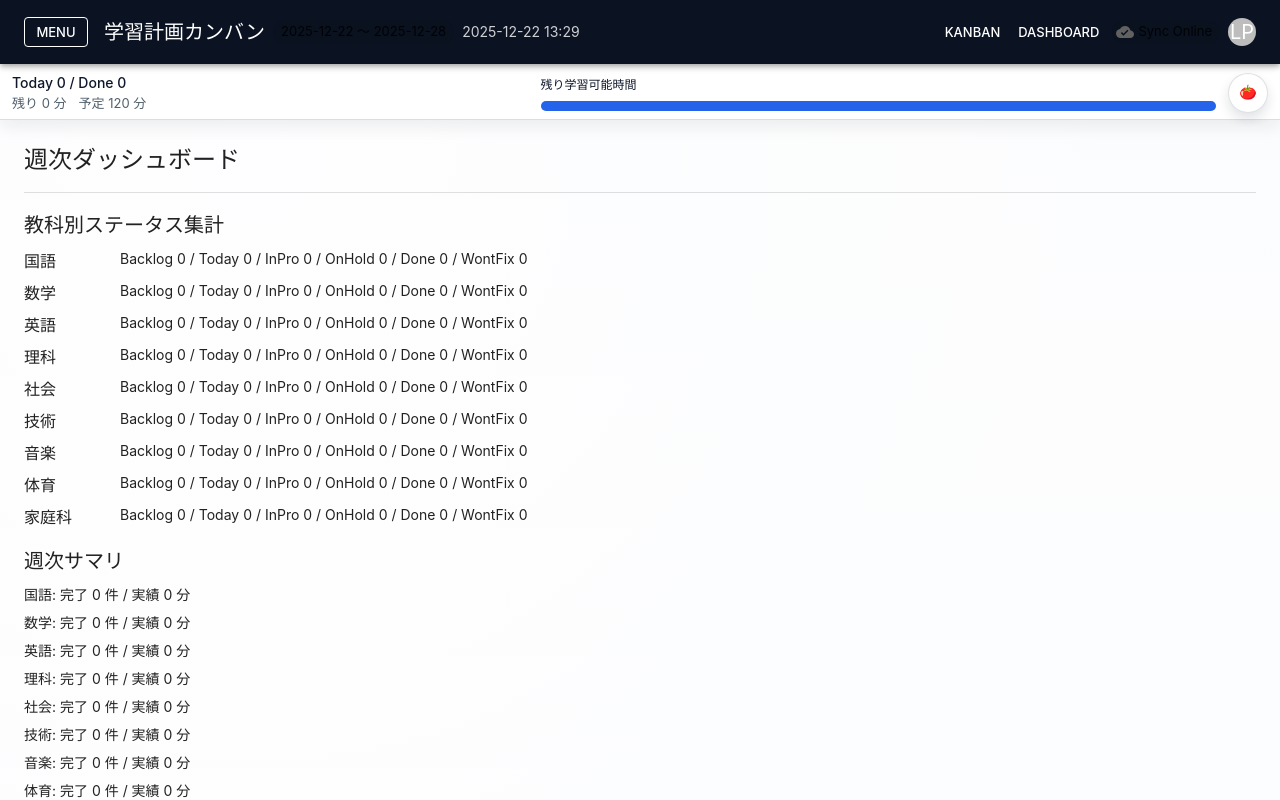
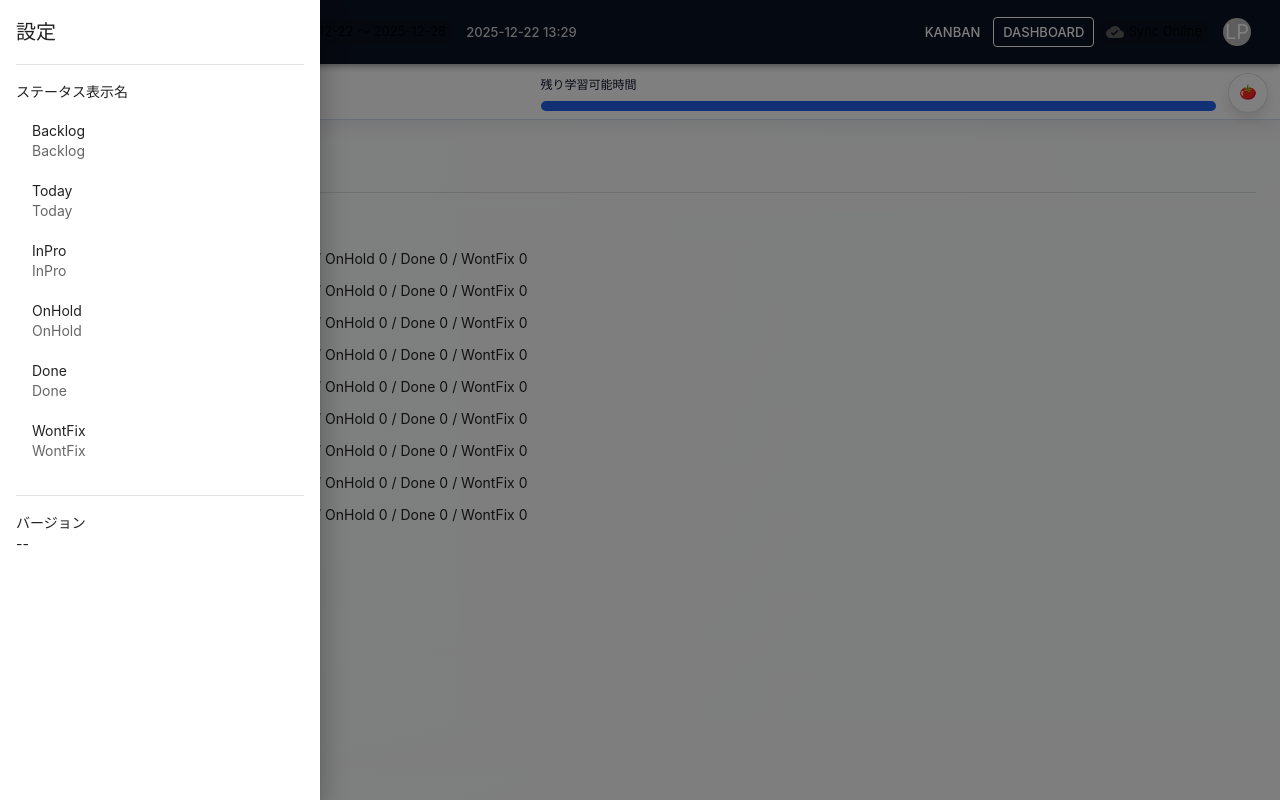
Before and after one commit to taturou/study_kanban, a React (Vite) app: page /dashboard in a window 1280 px wide. Both pictures are taken after a click on the button "MENU". Built offline with nearby package versions, Linux system fonts and the light colour scheme.

Commit message:
feat: AppBar 操作と SettingsPanel を追加
AppBar から設定/日付ビュー/ダッシュボード/同期状態/アカウント操作を開けるようにし、SettingsPanel と動作テストを追加する。

```diff
--- a/src/app/AppShell.tsx
+++ b/src/app/AppShell.tsx
@@ -1,10 +1,28 @@
-import { AppBar, Toolbar, Typography, Box, Button, Avatar, Chip } from "@mui/material";
+import {
+  AppBar,
+  Toolbar,
+  Typography,
+  Box,
+  Button,
+  Avatar,
+  Chip,
+  Dialog,
+  DialogActions,
+  DialogContent,
+  DialogContentText,
+  DialogTitle,
+  IconButton,
+  Menu,
+  MenuItem,
+} from "@mui/material";
 import CloudDoneIcon from "@mui/icons-material/CloudDone";
 import CloudOffIcon from "@mui/icons-material/CloudOff";
 import { useEffect, useMemo, useState } from "react";
 import { useTranslation } from "react-i18next";
+import { useNavigate, useRouterState } from "@tanstack/react-router";
 import { useKanbanStore } from "../store/kanbanStore";
 import { KanbanHeader } from "./KanbanHeader";
+import { SettingsPanel } from "./SettingsPanel";
 
 type AppShellProps = {
   children: React.ReactNode;
@@ -13,10 +31,18 @@ type AppShellProps = {
 export function AppShell({ children }: AppShellProps) {
   const { t } = useTranslation("common");
   const sprintLabel = useKanbanStore((state) => state.sprintLabel);
+  const navigate = useNavigate();
+  const currentPath = useRouterState({ select: (state) => state.location.pathname });
   const [nowText, setNowText] = useState(() => formatDateTime(new Date()));
   const [isOnline, setIsOnline] = useState(() => navigator.onLine);
   const syncLabel = useMemo(() => (isOnline ? "Sync Online" : "Sync Offline"), [isOnline]);
   const syncIcon = isOnline ? <CloudDoneIcon /> : <CloudOffIcon />;
+  const [settingsOpen, setSettingsOpen] = useState(false);
+  const [syncOpen, setSyncOpen] = useState(false);
+  const [accountAnchor, setAccountAnchor] = useState<null | HTMLElement>(null);
+
+  const isKanban = currentPath === "/";
+  const isDashboard = currentPath === "/dashboard";
 
   useEffect(() => {
     const tick = () => setNowText(formatDateTime(new Date()));
@@ -39,30 +65,82 @@ export function AppShell({ children }: AppShellProps) {
     <div className="app-shell">
       <AppBar position="sticky" sx={{ background: "#0b1222" }}>
         <Toolbar sx={{ gap: 2 }}>
-          <Button variant="outlined" color="inherit" size="small">
+          <Button variant="outlined" color="inherit" size="small" onClick={() => setSettingsOpen(true)}>
             Menu
           </Button>
           <Box sx={{ display: "flex", alignItems: "center", gap: 1 }}>
             <Typography variant="h6">{t("appTitle")}</Typography>
             <Chip label={sprintLabel} size="small" />
-            <Typography variant="body2" sx={{ opacity: 0.8 }}>
+            <Button
+              variant="text"
+              color="inherit"
+              size="small"
+              aria-label="日付ビューへ"
+              sx={{ minWidth: "auto", padding: 0.5, opacity: 0.8 }}
+              onClick={() => navigate({ to: "/calendar" })}
+            >
               {nowText}
-            </Typography>
+            </Button>
           </Box>
           <Box sx={{ marginLeft: "auto", display: "flex", alignItems: "center", gap: 1 }}>
-            <Button color="inherit" size="small">
+            <Button
+              color="inherit"
+              size="small"
+              variant={isKanban ? "outlined" : "text"}
+              onClick={() => navigate({ to: "/" })}
+            >
               Kanban
             </Button>
-            <Button color="inherit" size="small">
+            <Button
+              color="inherit"
+              size="small"
+              variant={isDashboard ? "outlined" : "text"}
+              onClick={() => navigate({ to: "/dashboard" })}
+            >
               Dashboard
             </Button>
-            <Chip icon={syncIcon} label={syncLabel} size="small" />
-            <Avatar sx={{ width: 28, height: 28 }}>LP</Avatar>
+            <Chip icon={syncIcon} label={syncLabel} size="small" onClick={() => setSyncOpen(true)} />
+            <IconButton
+              color="inherit"
+              size="small"
+              aria-label="アカウント"
+              onClick={(event) => setAccountAnchor(event.currentTarget)}
+            >
+              <Avatar sx={{ width: 28, height: 28 }}>LP</Avatar>
+            </IconButton>
           </Box>
         </Toolbar>
       </AppBar>
       <KanbanHeader />
       {children}
+      <SettingsPanel open={settingsOpen} onClose={() => setSettingsOpen(false)} />
+      <Dialog open={syncOpen} onClose={() => setSyncOpen(false)}>
+        <DialogTitle>同期状態</DialogTitle>
+        <DialogContent>
+          <DialogContentText>
+            {isOnline ? "オンラインのため同期を試行できます。" : "オフラインのため同期できません。"}
+          </DialogContentText>
+        </DialogContent>
+        <DialogActions>
+          <Button onClick={() => setSyncOpen(false)}>閉じる</Button>
+          <Button
+            onClick={() => setSyncOpen(false)}
+            variant="contained"
+            disabled={!isOnline}
+          >
+            今すぐ同期
+          </Button>
+        </DialogActions>
+      </Dialog>
+      <Menu
+        anchorEl={accountAnchor}
+        open={Boolean(accountAnchor)}
+        onClose={() => setAccountAnchor(null)}
+      >
+        <MenuItem onClick={() => setAccountAnchor(null)}>サインイン</MenuItem>
+        <MenuItem onClick={() => setAccountAnchor(null)}>サインアウト</MenuItem>
+        <MenuItem onClick={() => setAccountAnchor(null)}>閲覧専用リンク</MenuItem>
+      </Menu>
     </div>
   );
 }
--- /dev/null
+++ b/src/app/SettingsPanel.tsx
@@ -0,0 +1,40 @@
+import {
+  Drawer,
+  Box,
+  Typography,
+  Divider,
+  List,
+  ListItem,
+  ListItemText,
+} from "@mui/material";
+import { STATUS_ORDER } from "../status/policy";
+import { useKanbanStore } from "../store/kanbanStore";
+
+type SettingsPanelProps = {
+  open: boolean;
+  onClose: () => void;
+};
+
+export function SettingsPanel({ open, onClose }: SettingsPanelProps) {
+  const statusLabels = useKanbanStore((state) => state.statusLabels);
+
+  return (
+    <Drawer anchor="left" open={open} onClose={onClose}>
+      <Box sx={{ width: 320, p: 2 }}>
+        <Typography variant="h6">設定</Typography>
+        <Divider sx={{ my: 2 }} />
+        <Typography variant="subtitle2">ステータス表示名</Typography>
+        <List dense>
+          {STATUS_ORDER.map((status) => (
+            <ListItem key={status}>
+              <ListItemText primary={`${statusLabels[status]}`} secondary={status} />
+            </ListItem>
+          ))}
+        </List>
+        <Divider sx={{ my: 2 }} />
+        <Typography variant="subtitle2">バージョン</Typography>
+        <Typography variant="body2">--</Typography>
+      </Box>
+    </Drawer>
+  );
+}
```
Also changed, not shown: .kiro/specs/learning-plan-kanban/tasks.md, 2 other files (tests, documents, lock files or other folders).
